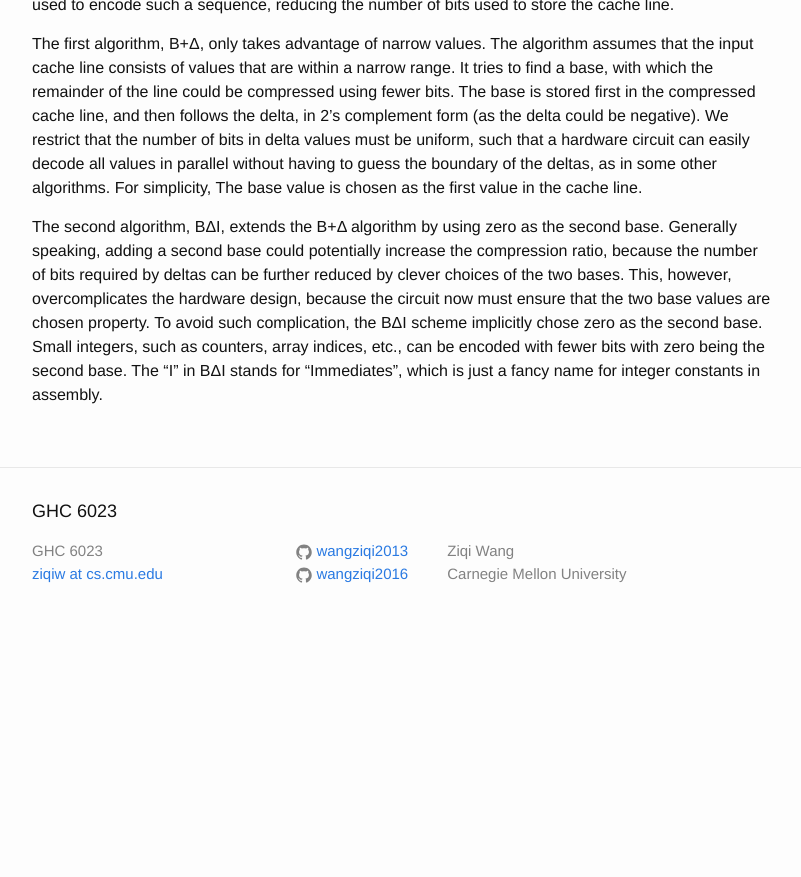
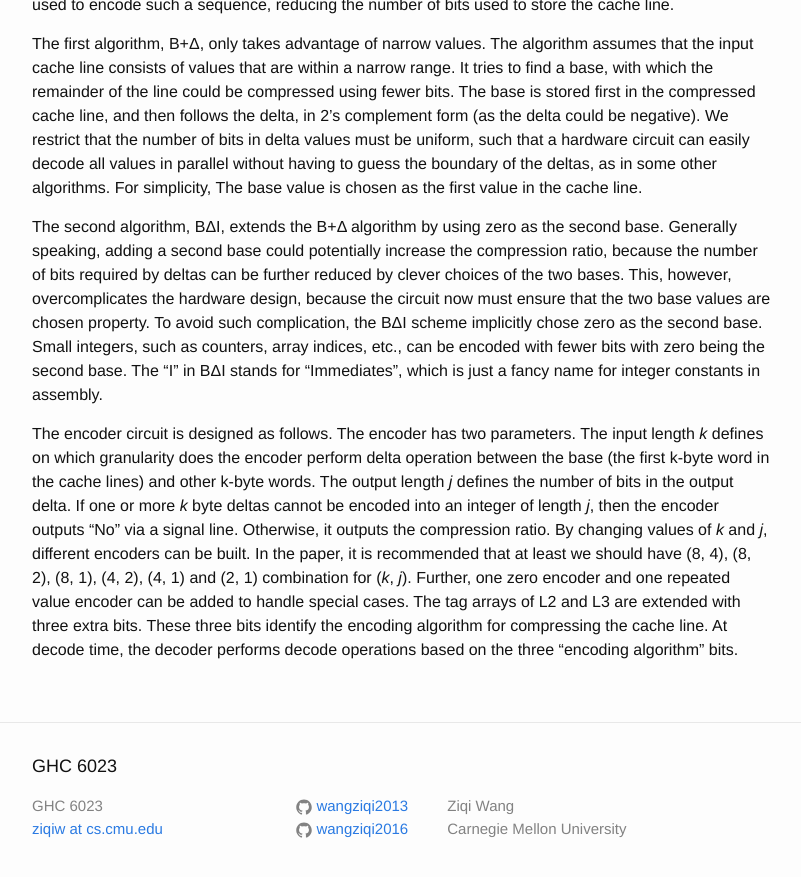
Before and after one commit to wangziqi2013/wangziqi2013.github.io, a Jekyll site: the page built from _posts/2018-05-21-Base-Delta-Immediate-Compression.markdown, in a window 1280 px wide and 900 px high, scrolled down 925 px. Shown: the top 877 px of the window, without its empty margins (238-1039 px from the left). Built offline with Jekyll 4.4.1, drawn with Linux system fonts in a browser that asks for light colours; before the commit the page ends 1570 px from its top, so only the background shows below that.

Commit message:
Working on encoder

```diff
--- a/_posts/2018-05-21-Base-Delta-Immediate-Compression.markdown
+++ b/_posts/2018-05-21-Base-Delta-Immediate-Compression.markdown
@@ -45,3 +45,13 @@ circuit now must ensure that the two base values are chosen property. To avoid s
 implicitly chose zero as the second base. Small integers, such as counters, array indices, etc., can be encoded with fewer
 bits with zero being the second base. The "I" in B&Delta;I stands for "Immediates", which is just a fancy name for integer
 constants in assembly.
+
+The encoder circuit is designed as follows. The encoder has two parameters. The input length *k* defines on which granularity
+does the encoder perform delta operation between the base (the first k-byte word in the cache lines) and other k-byte words.
+The output length *j* defines the number of bits in the output delta. If one or more *k* byte deltas cannot be encoded into an integer
+of length *j*, then the encoder outputs "No" via a signal line. Otherwise, it outputs the compression ratio. By changing values of
+*k* and *j*, different encoders can be built. In the paper, it is recommended that at least we should have (8, 4), (8, 2), (8, 1),
+(4, 2), (4, 1) and (2, 1) combination for (*k*, *j*). Further, one zero encoder and one repeated value encoder can be added
+to handle special cases. The tag arrays of L2 and L3 are extended with three extra bits. These three bits identify the encoding
+algorithm for compressing the cache line. At decode time, the decoder performs decode operations based on the three
+"encoding algorithm" bits.
```
